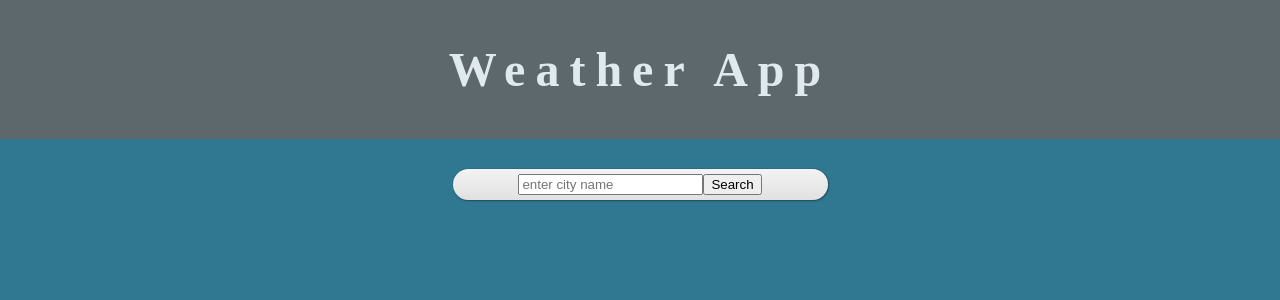
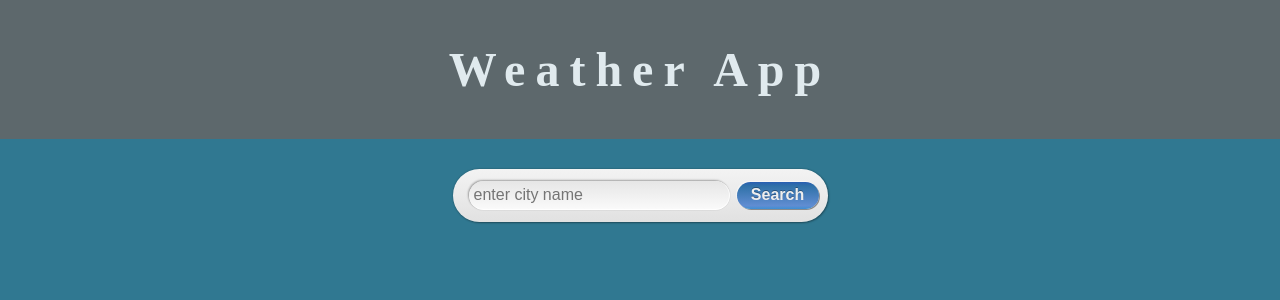
Before and after one commit to katsisaac50/weatherapp, a React (Create React App) app: page / in a window 1280 px wide. Shown: the top 300 px of the page. Built offline with nearby package versions, Linux system fonts and the light colour scheme; no server answers.

Commit message:
modified

```diff
--- a/src/index.css
+++ b/src/index.css
@@ -15,7 +15,7 @@
     background-color: #015276;
     background-repeat: no-repeat;
     background-size: auto;
-    height: 420px;
+    height: 500px;
 }
 
 .weather-icon{
@@ -24,4 +24,91 @@
 
 .menu-active{
   width: 250px;
+  margin-right: 500px;
 }
+
+.search-form_4 {
+  background: #e1e1e1; /* Fallback color for non-css3 browsers */
+  width: 365px;
+  margin: 30px auto;
+  /* Gradients */
+  background: -webkit-gradient( linear,left top, left bottom, color-stop(0, rgb(243,243,243)), color-stop(1, rgb(225,225,225)));
+  background: -moz-linear-gradient( center top, rgb(243,243,243) 0%, rgb(225,225,225) 100%);
+  /* Rounded Corners */
+  border-radius: 17px;
+  -webkit-border-radius: 17px;
+  -moz-border-radius: 17px;
+  /* Shadows */
+  box-shadow: 1px 1px 2px rgba(0,0,0,.3), 0 0 2px rgba(0,0,0,.3);
+  -webkit-box-shadow: 1px 1px 2px rgba(0,0,0,.3), 0 0 2px rgba(0,0,0,.3);
+  -moz-box-shadow: 1px 1px 2px rgba(0,0,0,.3), 0 0 2px rgba(0,0,0,.3);
+}
+/*** TEXT BOX ***/
+.search_4{
+  background: #fafafa; /* Fallback color for non-css3 browsers */
+  /* Gradients */
+  background: -webkit-gradient( linear, left bottom, left top, color-stop(0, rgb(250,250,250)), color-stop(1, rgb(230,230,230)));
+  background: -moz-linear-gradient( center top, rgb(250,250,250) 0%, rgb(230,230,230) 100%);
+  border: 0;
+  border-bottom: 1px solid #fff;
+  border-right: 1px solid rgba(255,255,255,.8);
+  font-size: 16px;
+  margin: 7px;
+  padding: 5px;
+  width: 250px;
+  /* Rounded Corners */
+  border-radius: 17px;
+  -webkit-border-radius: 17px;
+  -moz-border-radius: 17px;
+  /* Shadows */
+  box-shadow: -1px -1px 2px rgba(0,0,0,.3), 0 0 1px rgba(0,0,0,.2);
+  -webkit-box-shadow: -1px -1px 2px rgba(0,0,0,.3), 0 0 1px rgba(0,0,0,.2);
+  -moz-box-shadow: -1px -1px 2px rgba(0,0,0,.3), 0 0 1px rgba(0,0,0,.2);
+}
+/*** USER IS FOCUSED ON TEXT BOX ***/
+.search_4:focus{
+  outline: none;
+  background: #fff; /* Fallback color for non-css3 browsers */
+  /* Gradients */
+  background: -webkit-gradient( linear, left bottom, left top, color-stop(0, rgb(255,255,255)), color-stop(1, rgb(235,235,235)));
+  background: -moz-linear-gradient( center top, rgb(255,255,255) 0%, rgb(235,235,235) 100%);
+}
+
+/*** SEARCH BUTTON ***/
+.submit_4{
+  background: #44921f;/* Fallback color for non-css3 browsers */
+  /* Gradients */
+  background: -webkit-gradient( linear, left top, left bottom, color-stop(0, rgb(40, 94, 178)), color-stop(0.15, rgb(47, 113, 168)), color-stop(0.88, rgb(97, 141, 210)), color-stop(1, rgb(61, 143, 211)));
+  background: -moz-linear-gradient( center top, rgb(79,188,32) 0%, rgb(73,157,34) 15%, rgb(62,135,28) 88%, rgb(49,114,21) 100%);
+  border: 0;
+  color: #eee;
+  cursor: pointer;
+  font: 16px 'Raleway', sans-serif;
+  font-weight: bold;
+  height: 25px;
+  margin: 0px 0px 0;
+  text-shadow: 0 -1px 0 rgba(0,0,0,.3);
+  width: 70px;
+  outline: none;
+  /* Rounded Corners */
+  border-radius: 30px;
+  -webkit-border-radius: 30px;
+  -moz-border-radius: 30px;
+  /* Shadows */
+  box-shadow: -1px -1px 1px rgba(255,255,255,.5), 1px 1px 0 rgba(0,0,0,.4);
+  -moz-box-shadow: -1px -1px 1px rgba(255,255,255,.5), 1px 1px 0 rgba(0,0,0,.2);
+  -webkit-box-shadow: -1px -1px 1px rgba(255,255,255,.5), 1px 1px 0 rgba(0,0,0,.4);
+}
+/*** SEARCH BUTTON HOVER ***/
+.submit_4:hover {
+  background: #4ea923; /* Fallback color for non-css3 browsers */
+  /* Gradients */
+  background: -webkit-gradient( linear, left top, left bottom, color-stop(0, rgb(97, 141, 210)), color-stop(0.15, rgb(61, 143, 211)), color-stop(0.8, rgb(40, 94, 178)), color-stop(1, rgb(47, 113, 168)));
+  background: -moz-linear-gradient( center top, rgb(89,222,27) 0%, rgb(83,179,38) 15%, rgb(66,143,27) 80%, rgb(54,120,22) 100%);
+}
+.submit_4:active {
+  background: #4ea923; /* Fallback color for non-css3 browsers */
+  /* Gradients */
+  background: -webkit-gradient( linear, left bottom, left top, color-stop(0, rgb(89,222,27)), color-stop(0.15, rgb(83,179,38)), color-stop(0.8, rgb(66,143,27)), color-stop(1, rgb(54,120,22)));
+  background: -moz-linear-gradient( center bottom, rgb(89,222,27) 0%, rgb(83,179,38) 15%, rgb(66,143,27) 80%, rgb(54,120,22) 100%);
+}
```
